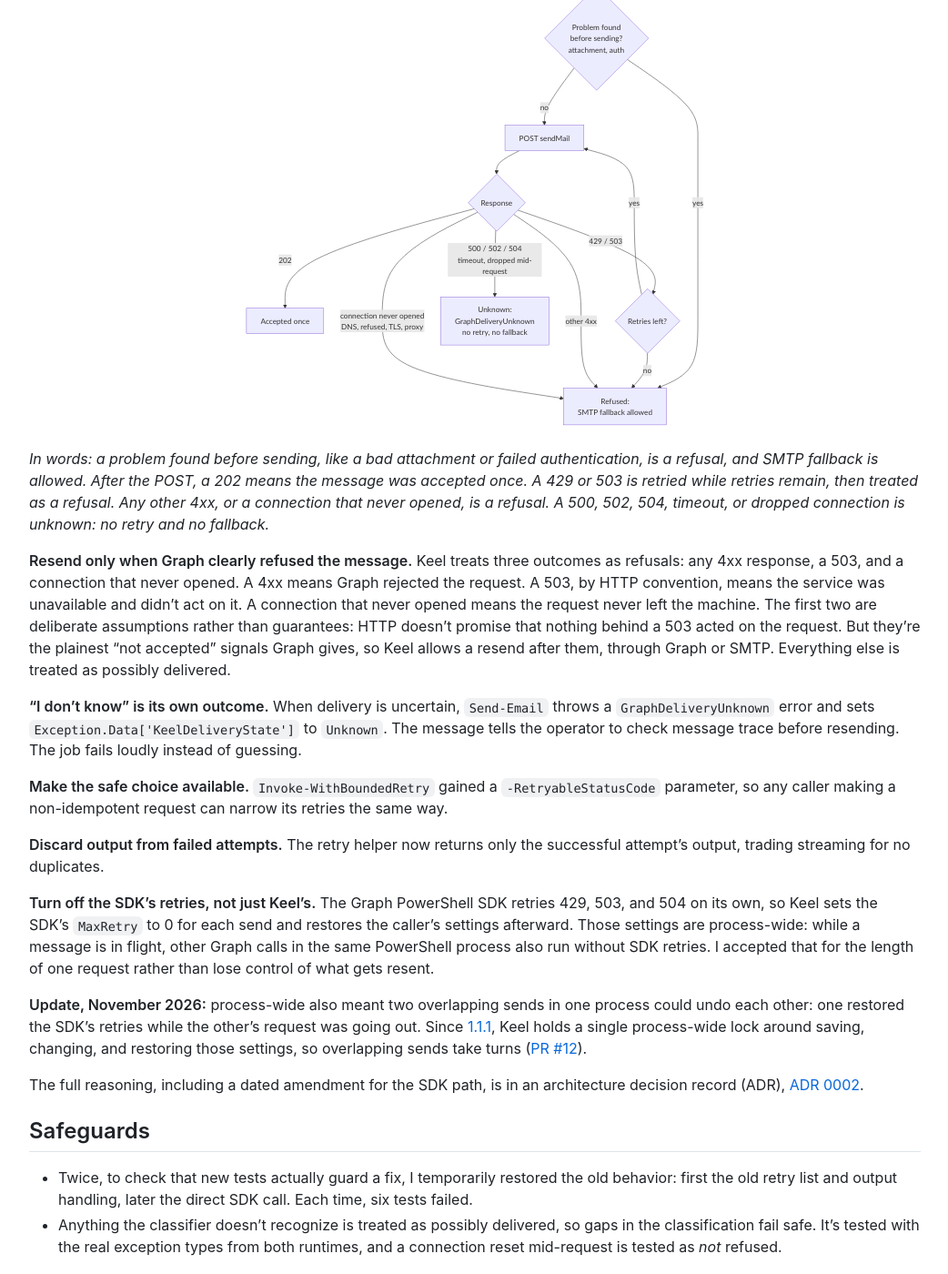
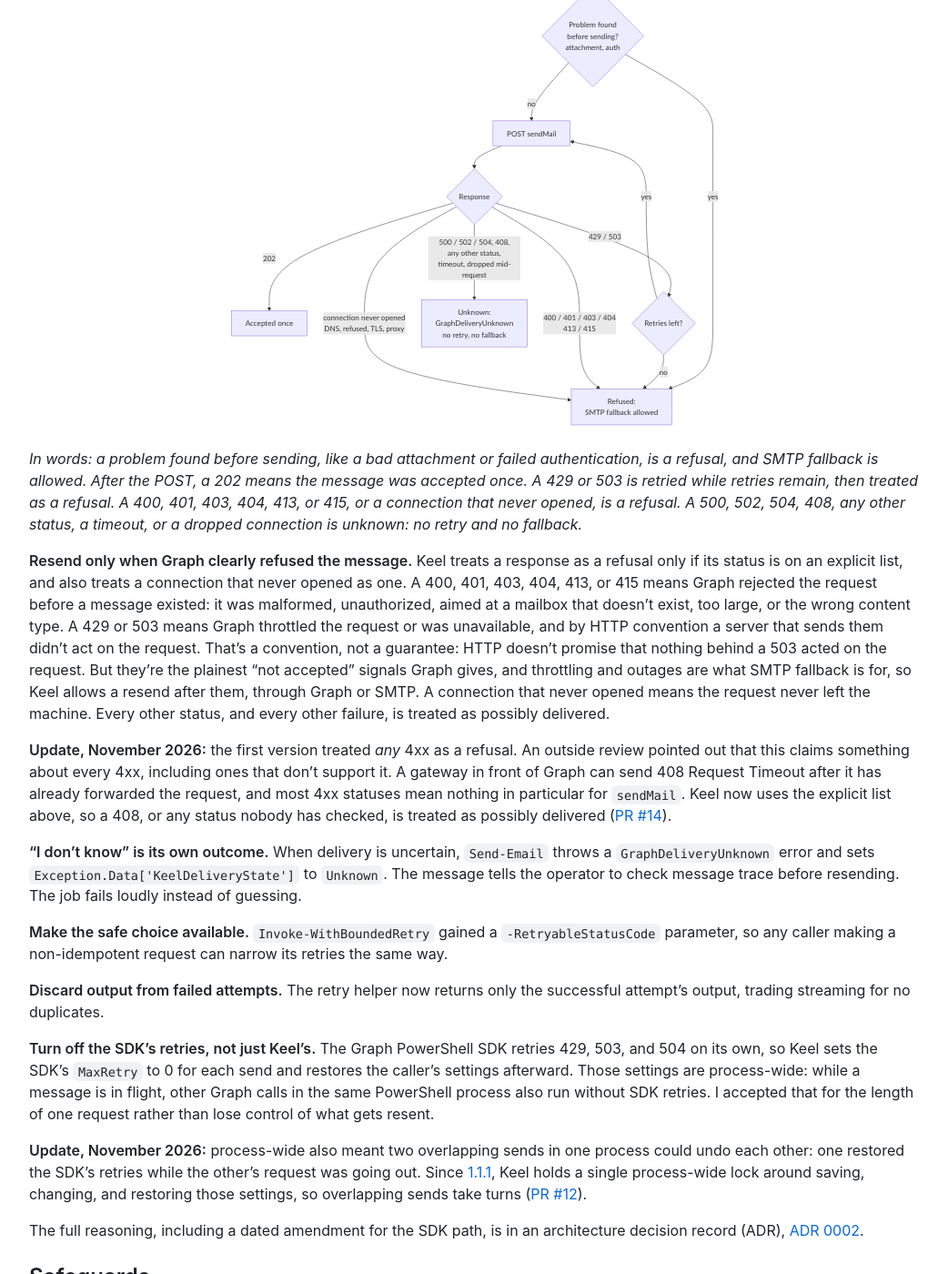
Before and after one commit to jackson-asmith/jacksonsmith.github.io, a Jekyll site: the page built from _projects/keel.md, in a window 1280 px wide and 1400 px high, scrolled down 1854 px. Shown: the whole window at 91% size, without its empty margins (118-1160 px from the left). Built offline with Jekyll 4.4.1, drawn with Linux system fonts in a browser that asks for light colours; some of the changed text lies outside the part shown.

Commit message:
Match the Keel case study to the explicit refusal list
Keel no longer treats any 4xx as a refusal (jackson-asmith/keel#14). Update
the decision flowchart, its text description, and the refusal paragraph to
name the listed statuses, describe 429/503 as refusals by convention, and
add a dated update note explaining the change and why 408 is now unknown.

Co-Authored-By: Claude Opus 5.5 <noreply@anthropic.com>

````diff
--- a/_projects/keel.md
+++ b/_projects/keel.md
@@ -61,14 +61,16 @@ flowchart TD
   D -- "429 / 503" --> E{Retries left?}
   E -- yes --> C
   E -- no --> R
-  D -- "other 4xx" --> R
+  D -- "400 / 401 / 403 / 404<br/>413 / 415" --> R
   D -- "connection never opened<br/>DNS, refused, TLS, proxy" --> R
-  D -- "500 / 502 / 504<br/>timeout, dropped mid-request" --> U[Unknown:<br/>GraphDeliveryUnknown<br/>no retry, no fallback]
+  D -- "500 / 502 / 504, 408,<br/>any other status,<br/>timeout, dropped mid-request" --> U[Unknown:<br/>GraphDeliveryUnknown<br/>no retry, no fallback]
 ```
 
-*In words: a problem found before sending, like a bad attachment or failed authentication, is a refusal, and SMTP fallback is allowed. After the POST, a 202 means the message was accepted once. A 429 or 503 is retried while retries remain, then treated as a refusal. Any other 4xx, or a connection that never opened, is a refusal. A 500, 502, 504, timeout, or dropped connection is unknown: no retry and no fallback.*
+*In words: a problem found before sending, like a bad attachment or failed authentication, is a refusal, and SMTP fallback is allowed. After the POST, a 202 means the message was accepted once. A 429 or 503 is retried while retries remain, then treated as a refusal. A 400, 401, 403, 404, 413, or 415, or a connection that never opened, is a refusal. A 500, 502, 504, 408, any other status, a timeout, or a dropped connection is unknown: no retry and no fallback.*
 
-**Resend only when Graph clearly refused the message.** Keel treats three outcomes as refusals: any 4xx response, a 503, and a connection that never opened. A 4xx means Graph rejected the request. A 503, by HTTP convention, means the service was unavailable and didn't act on it. A connection that never opened means the request never left the machine. The first two are deliberate assumptions rather than guarantees: HTTP doesn't promise that nothing behind a 503 acted on the request. But they're the plainest "not accepted" signals Graph gives, so Keel allows a resend after them, through Graph or SMTP. Everything else is treated as possibly delivered.
+**Resend only when Graph clearly refused the message.** Keel treats a response as a refusal only if its status is on an explicit list, and also treats a connection that never opened as one. A 400, 401, 403, 404, 413, or 415 means Graph rejected the request before a message existed: it was malformed, unauthorized, aimed at a mailbox that doesn't exist, too large, or the wrong content type. A 429 or 503 means Graph throttled the request or was unavailable, and by HTTP convention a server that sends them didn't act on the request. That's a convention, not a guarantee: HTTP doesn't promise that nothing behind a 503 acted on the request. But they're the plainest "not accepted" signals Graph gives, and throttling and outages are what SMTP fallback is for, so Keel allows a resend after them, through Graph or SMTP. A connection that never opened means the request never left the machine. Every other status, and every other failure, is treated as possibly delivered.
+
+**Update, November 2026:** the first version treated *any* 4xx as a refusal. An outside review pointed out that this claims something about every 4xx, including ones that don't support it. A gateway in front of Graph can send 408 Request Timeout after it has already forwarded the request, and most 4xx statuses mean nothing in particular for `sendMail`. Keel now uses the explicit list above, so a 408, or any status nobody has checked, is treated as possibly delivered ([PR #14](https://github.com/jackson-asmith/keel/pull/14)).
 
 **"I don't know" is its own outcome.** When delivery is uncertain, `Send-Email` throws a `GraphDeliveryUnknown` error and sets `Exception.Data['KeelDeliveryState']` to `Unknown`. The message tells the operator to check message trace before resending. The job fails loudly instead of guessing.
 
@@ -112,6 +114,6 @@ The full reasoning, including a dated amendment for the SDK path, is in an archi
 * **Mocks can't show you what a dependency does on the wire.** Mocking the SDK made its retry handler invisible to more than 240 passing unit tests. A stub endpoint needed no tenant and found it in a minute.
 * **"Unknown" keeps coming back.** In the [email alignment checker](/projects/email-alignment-checker/), the lesson was that an empty DNS answer isn't a missing record. Here it's that a timeout isn't a failure. Both times, the fix was to give "I couldn't tell" its own outcome and let it block the risky action.
 * **What I'd do next:**
-  * Confirm the 408 and 503 classifications against observed Graph behavior. Both currently rest on what the HTTP specification says those statuses mean.
+  * Confirm the 429 and 503 classifications against observed Graph behavior. Both currently rest on what the HTTP specification says those statuses mean.
   * Settle command naming (`Send-Email` versus a prefixed `Send-KeelMail`) in an ADR before a 1.0 release.
   * Support Graph upload sessions for attachments over 3 MB, instead of relying on SMTP for large files.
````
